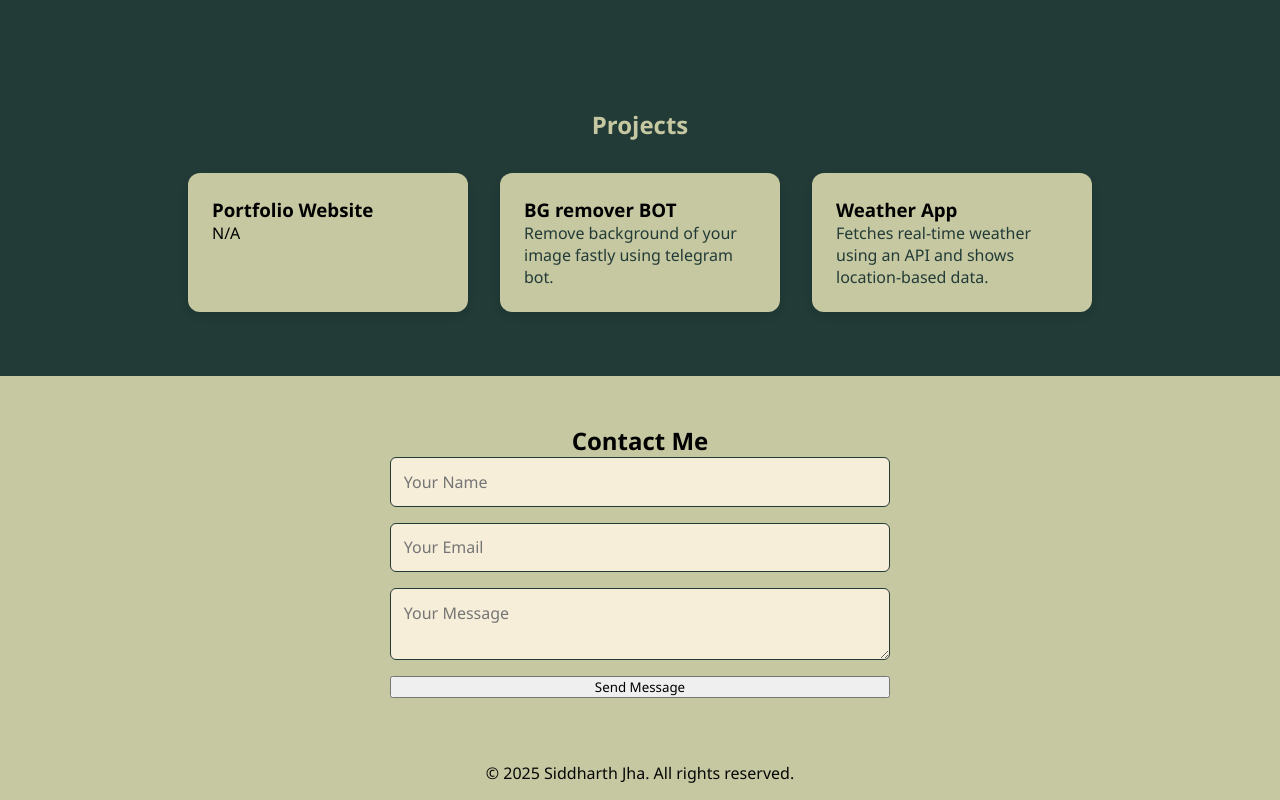
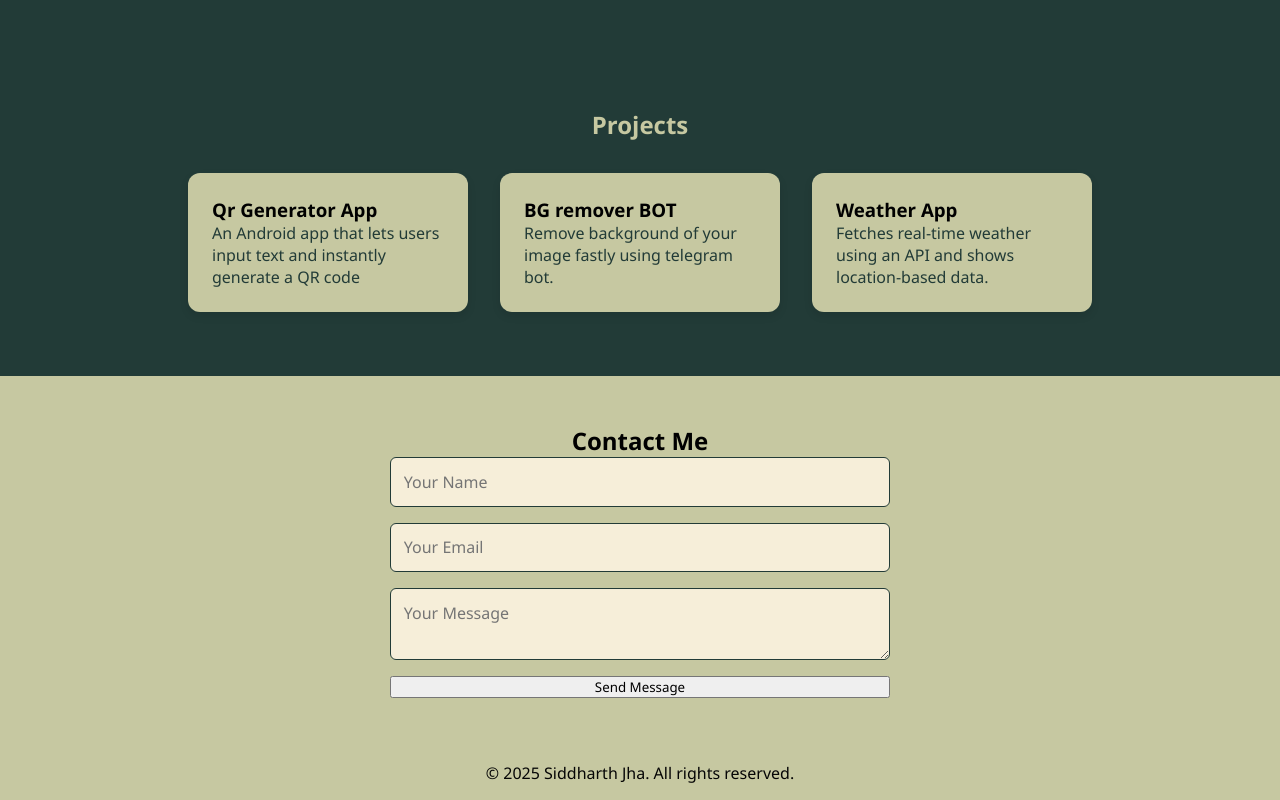
Before and after one commit to siddharthjha06/Portfolio, a plain HTML site: page index.html in a window 1280 px wide. Shown: the part 801-1601 px from the top of the page. Drawn offline with Linux system fonts and the light colour scheme.

Commit message:
Update index.html

```diff
--- a/index.html
+++ b/index.html
@@ -89,8 +89,8 @@
       <h2>Projects</h2>
       <div class="cards">
         <div class="card">
-          <h3>Portfolio Website</h3>
-          <p>N/A</p>
+          <h3>Qr Generator App</h3>
+          <a href="app-debug.apk">An Android app that lets users input text and instantly generate a QR code</a>
         </div>
         <div class="card">
           <h3>BG remover BOT</h3>
```
